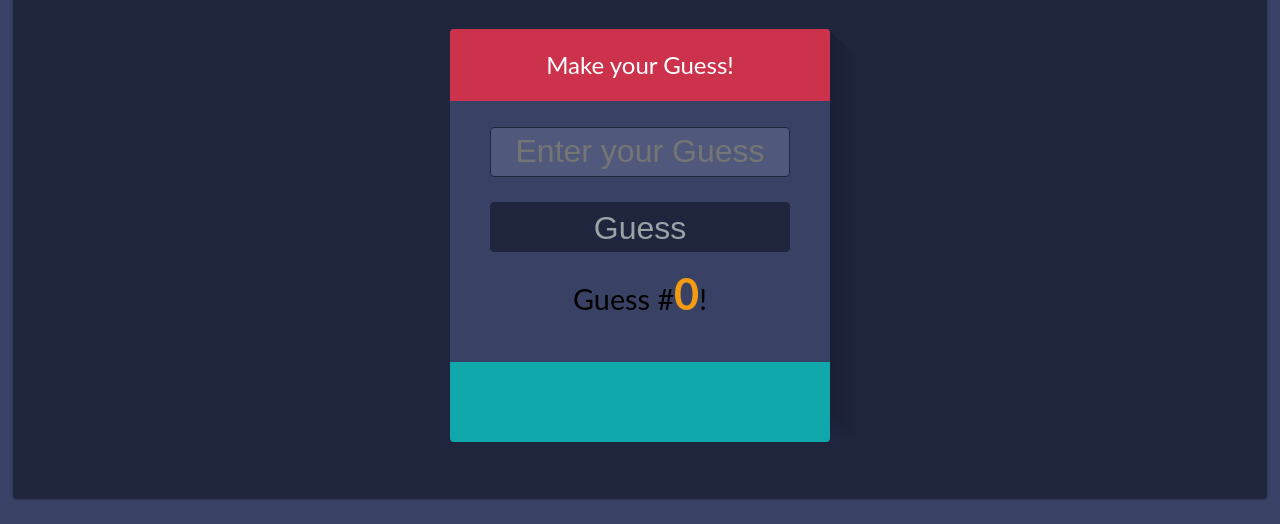
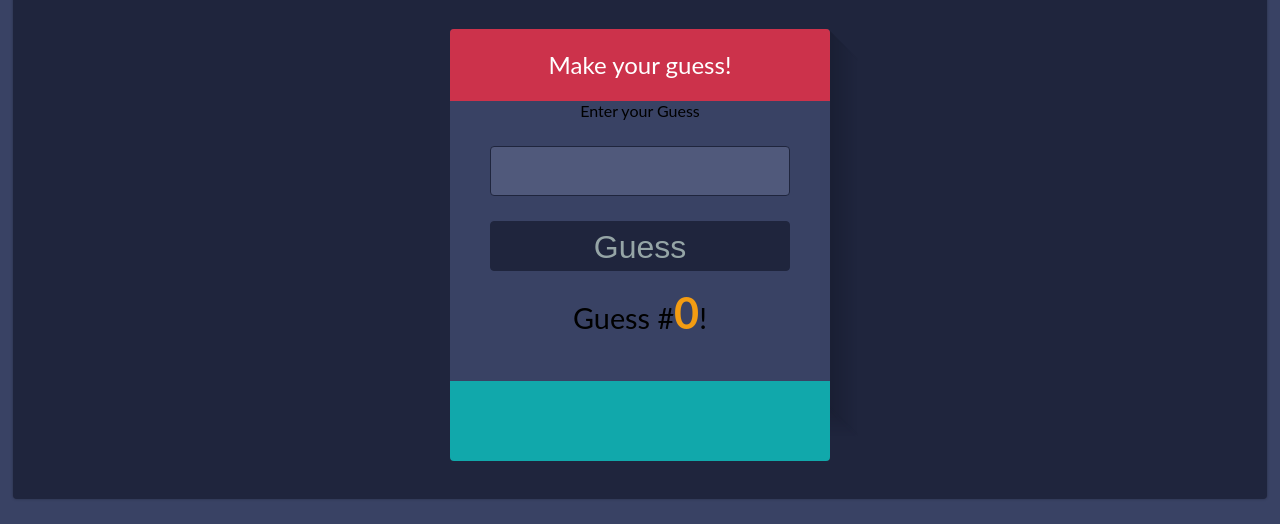
Before and after one commit to charlottefrates/react-hot-cold, a React app: page / in a window 1280 px wide. Both pictures are taken after a click on the button "Got It!". Shown: the part 289-813 px from the top of the page. Built offline with nearby package versions, Linux system fonts and the light colour scheme.

```diff
--- a/src/components/game-feedback.js
+++ b/src/components/game-feedback.js
@@ -1,7 +1,12 @@
 import React from 'react';
 
-export default function Feedback() {
+import GameForm from './game-form';
+
+export default function Feedback(props) {
     return (
-       <h2 id="feedback">Make your Guess!</h2>
-    );
+      <div>
+       <h2 id="feedback">{props.feedback}</h2>
+       <GameForm onGuess={props.onGuess} />
+       </div>
+   )
 }
--- a/src/components/game-form.js
+++ b/src/components/game-form.js
@@ -1,5 +1,35 @@
 import React from 'react';
 
+export default class GameForm extends React.Component {
+    onGuess(event) {
+        event.preventDefault();
+        if (this.props.onGuess) {
+            const value = this.input.value;
+            console.log(value);
+            this.props.onGuess(value);
+        }
+        this.input.value = '';
+    }
+
+    render() {
+        return (
+            <form onSubmit={e => this.onGuess(e)}>
+                <label htmlFor="userGuess">Enter your Guess</label>
+                <input type="text" name="userGuess" id="userGuess"
+                    className="text" maxLength="3" autoComplete="off"
+
+                    //As soon as the component is rendered, a callback passed to the ref prop will be called,
+                    //passing the corresponding DOM node as an argument to the callback.
+                    //This allows you to directly access the DOM node within your component.
+                    ref={input => this.input = input}
+                    />
+                <input type="submit" id="guessButton" className="button" name="submit" value="Guess" />
+            </form>
+        );
+    }
+};
+
+/*
 export default function GameForm(props) {
     return (
         <form onSubmit={e => e.preventDefault()}>
@@ -8,3 +38,4 @@
         </form>
     );
 }
+*/
--- a/src/components/game-guess.js
+++ b/src/components/game-guess.js
@@ -1,7 +1,8 @@
 import React from 'react';
 
-export default function Guess() {
+export default function Guess(props) {
+    //captures how many times user guesses .lenght
     return (
-       <p>Guess #<span id="count">0</span>!</p>
+       <p>Guess #<span id="count">{props.count}</span>!</p>
     );
 }
--- a/src/components/game-header.js
+++ b/src/components/game-header.js
@@ -1,14 +1,22 @@
 import React from 'react';
+
+//imports What module to give information about the game
+import What from './game-what';
+
+//imports start game module
+import Start from './game-main';
+
 
 export default function Header(props) {
     return (
         <header>
             <nav>
 				<ul className="clearfix">
-					<li> <button className="what" onClick={props.onClick}>What ?</button> </li>
+					<li> <button className="what" >What ?</button> </li>
 					<li> <button className="new" href="#">+ New Game</button> </li>
 				</ul>
 			</nav>
+            <h1> Hot or Cold? </h1>
         </header>
     );
 }
--- a/src/components/game-list.js
+++ b/src/components/game-list.js
@@ -1,7 +1,15 @@
 import React from 'react';
 
-export default function List() {
+export default function List(props) {
+    //shows the array of numbers inputted
+    const listOfguesses = props.guesses.map((guess, index) => (
+        <li key={index}>
+            {guess}
+        </li>
+    ));
+
+
     return (
-       <ul id="guessList" className="guessBox clearfix"></ul>
+       <ul id="guessList" className="guessBox clearfix"> {listOfguesses} </ul>
     );
 }
--- a/src/components/game-main.css
+++ b/src/components/game-main.css
@@ -143,3 +143,15 @@
     content: " ";
     display: table;
 }
+
+ul.guessBox li {
+    display: inline;
+    background-color: #1a4e95;
+    padding: 0.3em;
+    -webkit-border-radius: 4px;
+    -moz-border-radius: 4px;
+    border-radius: 4px;
+    width: 95%;
+    margin: 0.2em;
+    color: #fff;
+}
--- a/src/components/game-main.js
+++ b/src/components/game-main.js
@@ -3,8 +3,6 @@
 import Header from './game-header';
 
 import Feedback from './game-feedback';
-
-import GameForm from './game-form';
 
 import Guess from './game-guess';
 
@@ -13,18 +11,63 @@
 // imports styling
 import './game-main.css';
 
-export default function Start(props) {
+export default class Start extends React.Component {
+    constructor(props) {
+        super(props);
+        this.state = {
+            guesses: [],
+            feedback: 'Make your guess!',
+            correctAnswer: Math.floor(Math.random() * 100) + 1,
+        };
+    }
+
+    guess(guess) {
+        guess = parseInt(guess, 10);
+        if (isNaN(guess)) {
+            this.setState({
+                feedback: 'Please enter a valid number'
+            });
+            return;
+        }
+
+        const difference = Math.abs(guess - this.state.correctAnswer);
+
+        //shows the feedback text based on value entered
+        let feedback;
+        if (difference >= 50) {
+            feedback = 'You are Ice Cold...';
+        }
+        else if (difference >= 30) {
+            feedback = 'You are Cold...';
+        }
+        else if (difference >= 10) {
+            feedback = 'You are Warm';
+        }
+        else if (difference >= 1) {
+            feedback = 'You are Hot!';
+        }
+        else {
+            feedback = 'You RIGHT, YAY!';
+        }
+
+        //updates current state
+        this.setState({
+            feedback,
+            guesses: [...this.state.guesses, guess]
+        });
+    }
+
+    render() {
         return (
             <div className="mainGame">
                 <Header />
-            <h1> Hot or Cold? </h1>
                 <section className="game">
-                <Feedback />
-                <GameForm onChange={guess => this.setState({guess})} />
-                <Guess />
-                <List />
+                    <Feedback feedback={this.state.feedback} onGuess={(guess) => this.guess(guess)}/>
+                    <Guess count={this.state.guesses.length}/>
+                    <List guesses={this.state.guesses}/>
                 </section>
             </div>
 
         );
     }
+}
--- a/src/components/game.js
+++ b/src/components/game.js
@@ -17,7 +17,6 @@
           // have current state to show directions
           this.state = {
                show: 'directions',
-               guess: ''
           }
      }
 
@@ -36,9 +35,7 @@
 
      }
 
-
      render() {
-
           //conditions to capture both states
           //shows 'What' the game is about and 'Starts' the game
           if (this.state.show === 'directions') {
```
Lines whose indentation alone changed are shown as unchanged.
